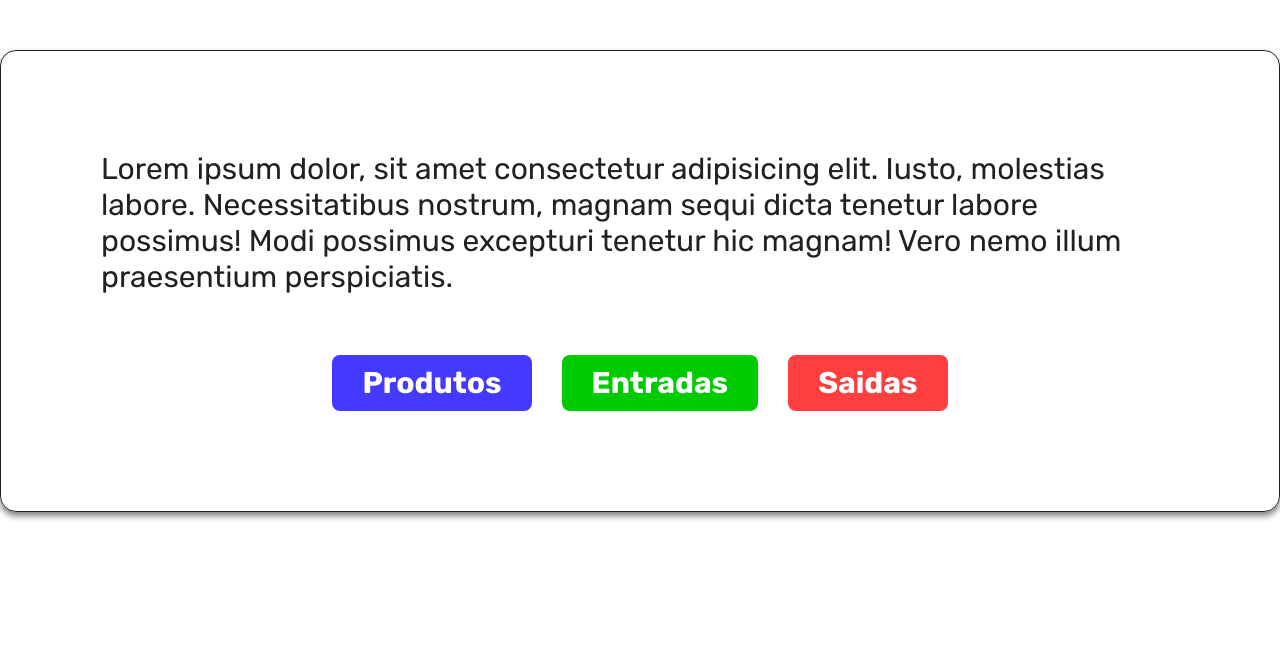
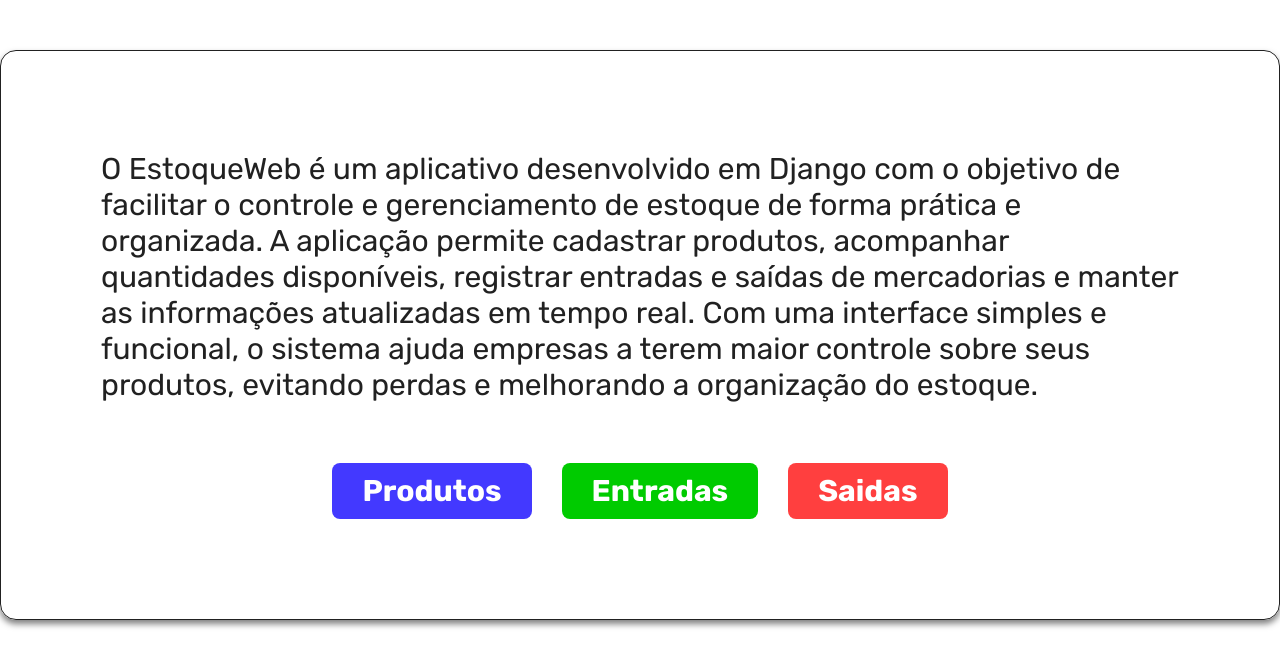
Before and after one commit to dev-arthurr/projeto-EstoqueWeb, a Django app: page / in a window 1280 px wide. Shown: the part 110-777 px from the top of the page. Run offline with Django 5.2, Linux system fonts and the light colour scheme.

Commit message:
ajustando botoes do menu e adicionando texto de introducao

```diff
--- a/conf/settings.py
+++ b/conf/settings.py
@@ -119,3 +119,7 @@ USE_TZ = True
 # https://docs.djangoproject.com/en/6.0/howto/static-files/
 
 STATIC_URL = 'static/'
+
+STATICFILES_DIRS = [
+    BASE_DIR / 'core' / 'static',
+]
--- a/core/static/base_styles.css
+++ b/core/static/base_styles.css
@@ -73,7 +73,11 @@
   gap: 30px;
 }
 
-.bottom_index p {
+.bottom_index a {
+  text-decoration: none;
+  color: white;
+  font-weight: bold;
+
   font-size: 30px;
   padding: 10px 30px;
   border-radius: 8px;
@@ -83,17 +87,11 @@
     box-shadow 0.3s ease;
 }
 
-.bottom_index p:hover {
+.bottom_index a:hover {
   cursor: pointer;
 
   transform: translateY(-10px);
   box-shadow: 0 10px 20px rgba(0, 0, 0, 0.2);
-}
-
-.bottom_index a {
-  text-decoration: none;
-  color: white;
-  font-weight: bold;
 }
 
 .bottom_index .verde {
--- a/core/templates/base.html
+++ b/core/templates/base.html
@@ -5,8 +5,8 @@
     <meta charset="UTF-8">
     <meta name="viewport" content="width=device-width, initial-scale=1.0">
     {% load static %}
-    <link rel="stylesheet" href="{% static 'base_styles.css'%}">
-    <link rel="stylesheet" href="{% static 'app_styles.css' %}">
+    <link rel="stylesheet" href="{% static 'base_styles.css'%}?v={% now "U" %}">
+    <link rel="stylesheet" href="{% static 'app_styles.css' %}?v={% now "U" %}">
     <title>Django</title>
 </head>
 
--- a/core/templates/index.html
+++ b/core/templates/index.html
@@ -3,16 +3,17 @@
 {% block product %}
 <div class="index_box">
     <div class="top_index">
-        <p>Lorem ipsum dolor, sit amet consectetur adipisicing elit. Iusto, molestias labore. Necessitatibus nostrum,
-            magnam
-            sequi dicta tenetur labore possimus! Modi possimus excepturi tenetur hic magnam! Vero nemo illum praesentium
-            perspiciatis.</p>
+        <p>O EstoqueWeb é um aplicativo desenvolvido em Django com o objetivo de facilitar o controle e gerenciamento de
+            estoque de forma prática e organizada. A aplicação permite cadastrar produtos, acompanhar quantidades
+            disponíveis, registrar entradas e saídas de mercadorias e manter as informações atualizadas em tempo real.
+            Com uma interface simples e funcional, o sistema ajuda empresas a terem maior controle sobre seus produtos,
+            evitando perdas e melhorando a organização do estoque.</p>
     </div>
 
     <div class="bottom_index">
-        <p class="azul"><a href="{% url 'produto:list_produto' %}">Produtos</a></p>
-        <p class="verde"><a href="{% url 'entrada:list_entrada' %}">Entradas</a></p>
-        <p class="vermelho"><a href="{% url 'saida:list_saida' %}">Saidas</a></p>
+        <a class="azul" href="{% url 'produto:list_produto' %}">Produtos</a>
+        <a class="verde" href="{% url 'entrada:list_entrada' %}">Entradas</a>
+        <a class="vermelho" href="{% url 'saida:list_saida' %}">Saidas</a>
     </div>
 </div>
 {% endblock %}
```
